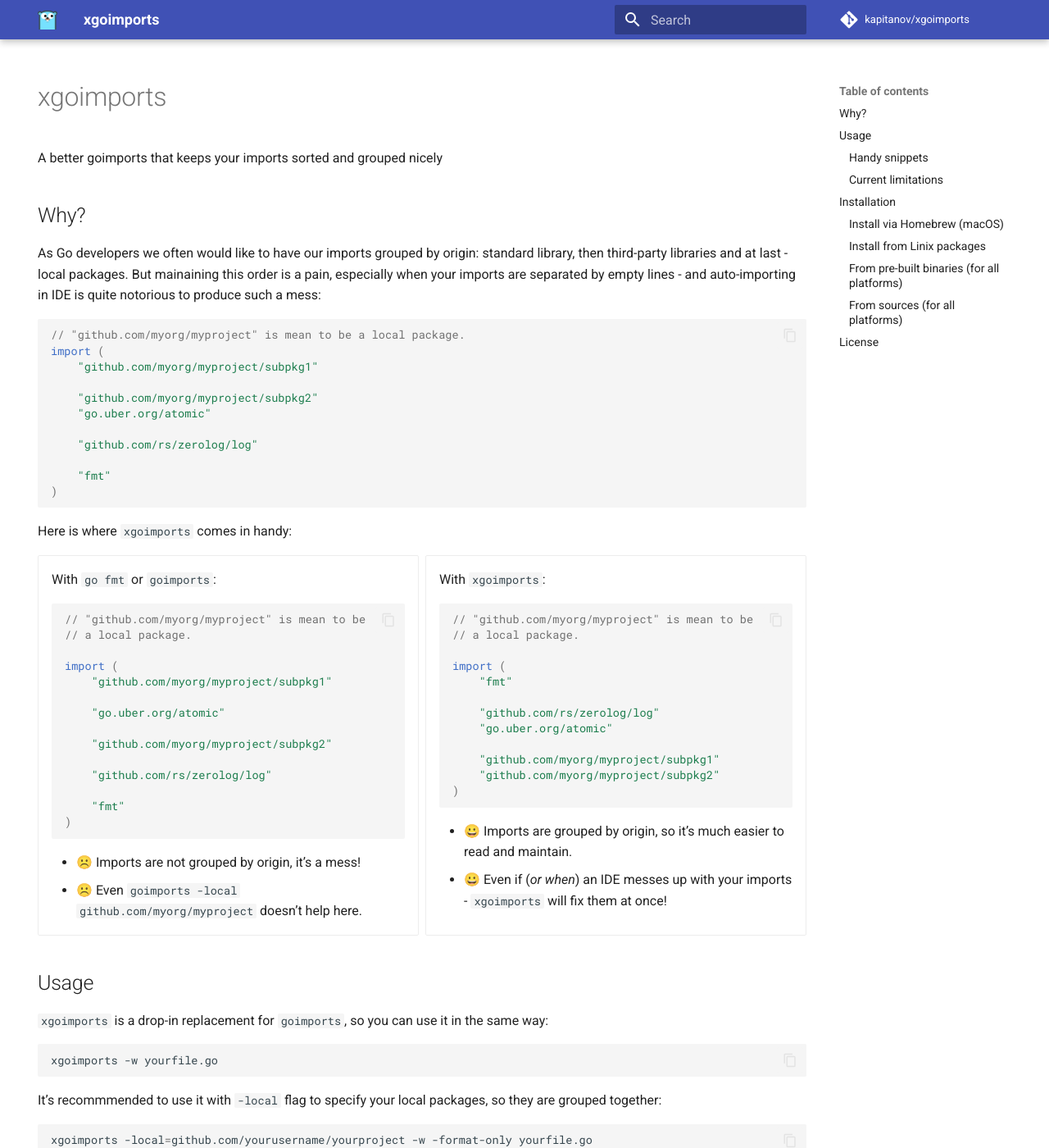
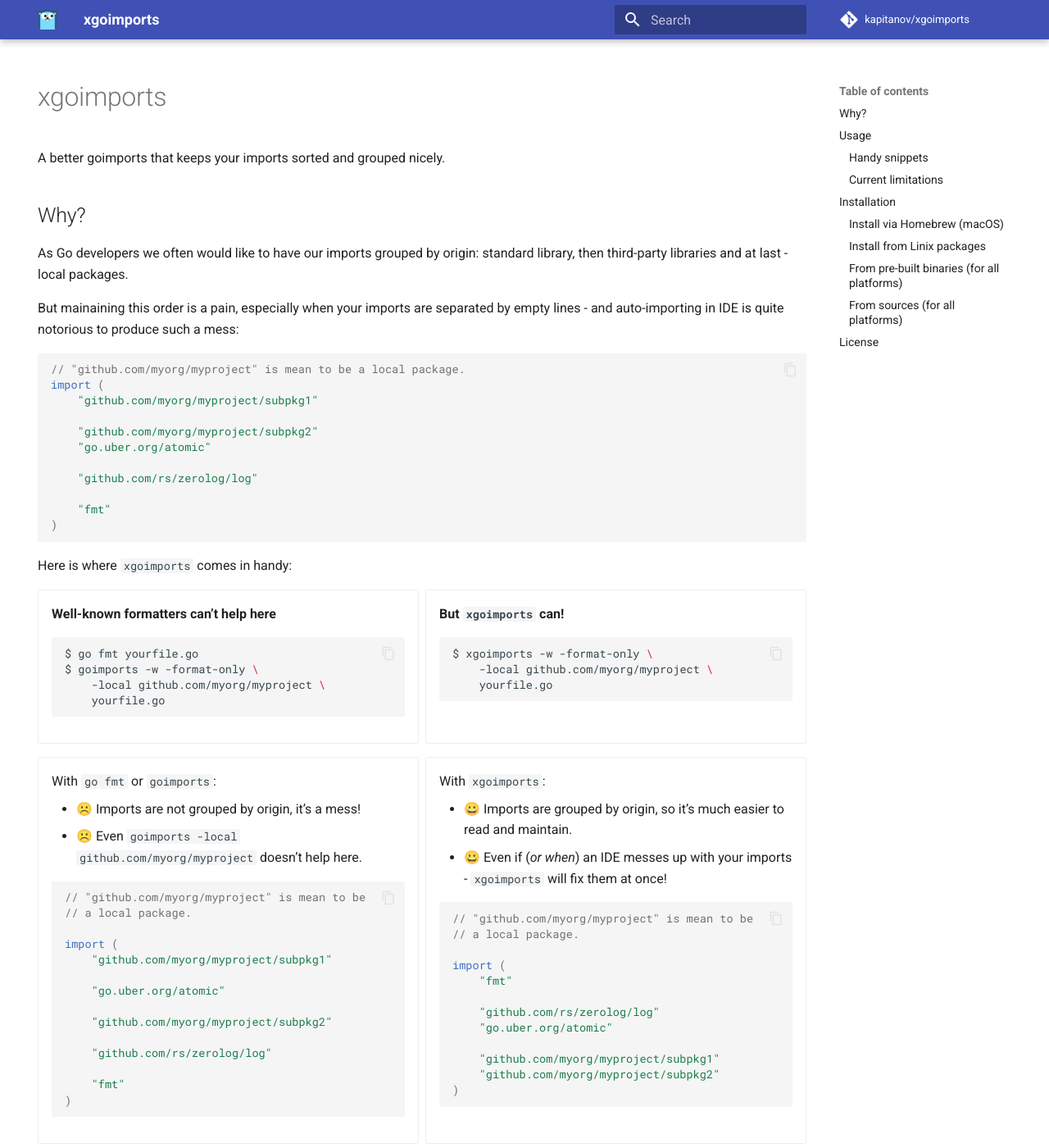
Before and after one commit to kapitanov/xgoimports, an MkDocs documentation site: the page built from docs/src/index.md, in a window 1280 px wide and 1400 px high. Shown: the whole window at 82% size. Built offline with MkDocs 1.6.1 and Material for MkDocs 9.7.7, drawn with Linux system fonts in a browser that asks for light colours; comment, search, counter and statistics services are not loaded; some of the changed text lies outside the part shown.

Commit message:
Edit website

````diff
--- a/docs/src/index.md
+++ b/docs/src/index.md
@@ -5,12 +5,13 @@ hide:
 ---
 # xgoimports
 
-A better goimports that keeps your imports sorted and grouped nicely
+A better goimports that keeps your imports sorted and grouped nicely.
 
 ## Why?
 
 As Go developers we often would like to have our imports grouped by origin:
 standard library, then third-party libraries and at last - local packages.
+
 But mainaining this order is a pain, especially when your imports are separated
 by empty lines - and auto-importing in IDE is quite notorious to produce such a mess:
 
@@ -32,7 +33,31 @@ Here is where `xgoimports` comes in handy:
 
 <div class="grid cards" markdown>
 
+- **Well-known formatters can't help here**
+
+    ```shell
+    $ go fmt yourfile.go
+    $ goimports -w -format-only \
+        -local github.com/myorg/myproject \
+        yourfile.go
+    ```
+
+- **But `xgoimports` can!**
+
+    ```shell
+    $ xgoimports -w -format-only \
+        -local github.com/myorg/myproject \
+        yourfile.go
+    ```
+
+</div>
+
+<div class="grid cards" markdown>
+
 - With `go fmt` or `goimports`:
+
+    - ☹️ Imports are not grouped by origin, it's a mess!
+    - ☹️ Even `goimports -local github.com/myorg/myproject` doesn't help here.
 
     ```go
     // "github.com/myorg/myproject" is mean to be
@@ -51,10 +76,10 @@ Here is where `xgoimports` comes in handy:
     )
     ```
 
-    - ☹️ Imports are not grouped by origin, it's a mess!
-    - ☹️ Even `goimports -local github.com/myorg/myproject` doesn't help here.
+- With `xgoimports`:
 
-- With `xgoimports`:
+    - 😀 Imports are grouped by origin, so it's much easier to read and maintain.
+    - 😀 Even if (_or when_) an IDE messes up with your imports - `xgoimports` will fix them at once!
 
     ```go
     // "github.com/myorg/myproject" is mean to be
@@ -87,13 +109,13 @@ xgoimports -w yourfile.go
 It's recommmended to use it with `-local` flag to specify your local packages, so they are grouped together:
 
 ```bash
-xgoimports -local=github.com/yourusername/yourproject -w -format-only yourfile.go
+xgoimports -local github.com/yourusername/yourproject -w -format-only yourfile.go
 ```
 
 Often, you would want to run it on all your Go files in the project:
 
 ```bash
-xgoimports -local=github.com/yourusername/yourproject -w -format-only $(find . -type f -name '*.go' -not -path "./vendor/*")
+xgoimports -local github.com/yourusername/yourproject -w -format-only $(find . -type f -name '*.go' -not -path "./vendor/*")
 ```
 
 ### Handy snippets
@@ -105,7 +127,7 @@ xgoimports -local=github.com/yourusername/yourproject -w -format-only $(find . -
     GO_FILES="$(find . -type f -name '*.go' -not -path "./vendor/*")"
     LOCAL_PACKAGES="github.com/yourusername/yourproject"
 
-    goimports -local="$LOCAL_PACKAGES" -w -format-only $GO_FILES
+    goimports -local "$LOCAL_PACKAGES" -w -format-only $GO_FILES
     ```
 
 === "For your Makefile"
@@ -115,7 +137,7 @@ xgoimports -local=github.com/yourusername/yourproject -w -format-only $(find . -
     LOCAL_PACKAGES := github.com/yourusername/yourproject
 
     format:
-        @xgoimports -local=$(LOCAL_PACKAGES) -w -format-only $(GO_FILES)
+        @xgoimports -local $(LOCAL_PACKAGES) -w -format-only $(GO_FILES)
     ```
 
 === "For VSCode"
@@ -125,15 +147,17 @@ xgoimports -local=github.com/yourusername/yourproject -w -format-only $(find . -
         "editor.formatOnSave": true,
         "go.formatTool": "custom",
         "go.alternateTools": {
-        "customFormatter": "xgoimports"
+            "customFormatter": "xgoimports"
         },
         "go.formatFlags": [
-        "-local=\"github.com/yourusername/yourproject\"",
-        "-w",
-        "-format-only"
+            "-local=\"github.com/yourusername/yourproject\"",
+            "-w",
+            "-format-only"
         ]
     }
     ```
+
+Sorry, but it seems to be no way to set `xgoimports` as a default formatter in GoLand IDE.
 
 ### Current limitations
 
````
Also changed, not shown: other parts of docs/src/index.md (+0 -3 lines).
